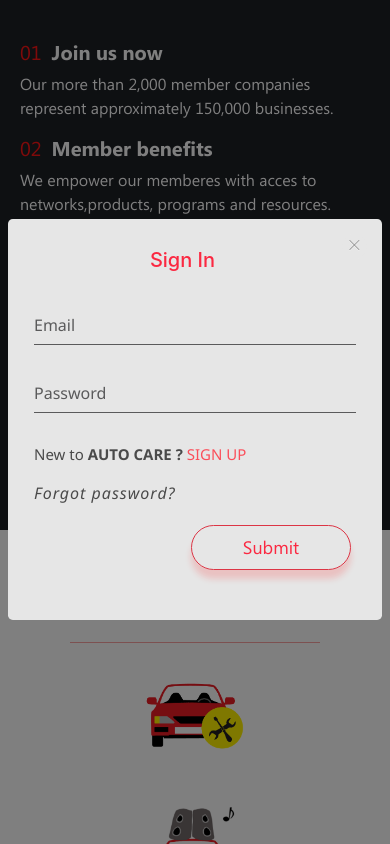
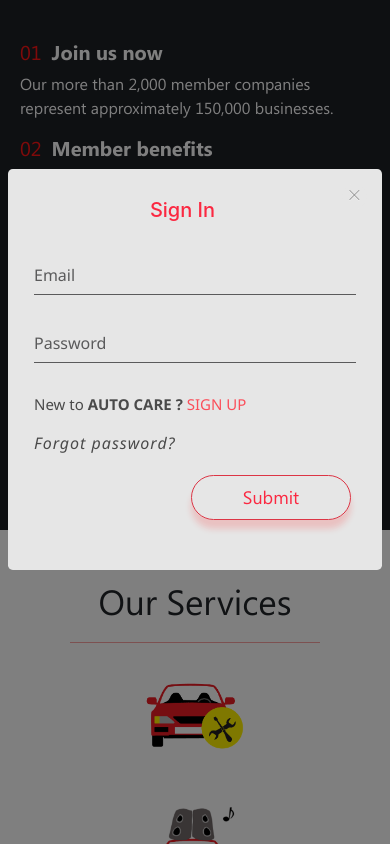
Before and after one commit to MherFrangyan/web-1920, a plain HTML site: page index.html in a window 390 px wide. Both pictures are taken after a click on the button "SIGN IN / SIGN UP". Shown: the part 1080-1924 px from the top of the page. Drawn offline with nearby package versions, Linux system fonts and the light colour scheme; files whose address does not match are found by name.

Commit message:
fixe modal marginTop

```diff
--- a/style/media.css
+++ b/style/media.css
@@ -249,7 +249,9 @@
     .slick-prev {
         left: -230px;
     }
-
+    .modal-lg {
+        margin-top: 5vh;
+    }
     .modal_left_sale .modal_sale h3 {
         font-size: 30px;
         margin-bottom:-5px;
@@ -568,8 +570,8 @@
 
     }
 
-    .modal {
-        margin-top: 50px;
+    .modal-lg {
+        margin-top: 20vh;
     }
 
     .d-none_sm {
```
